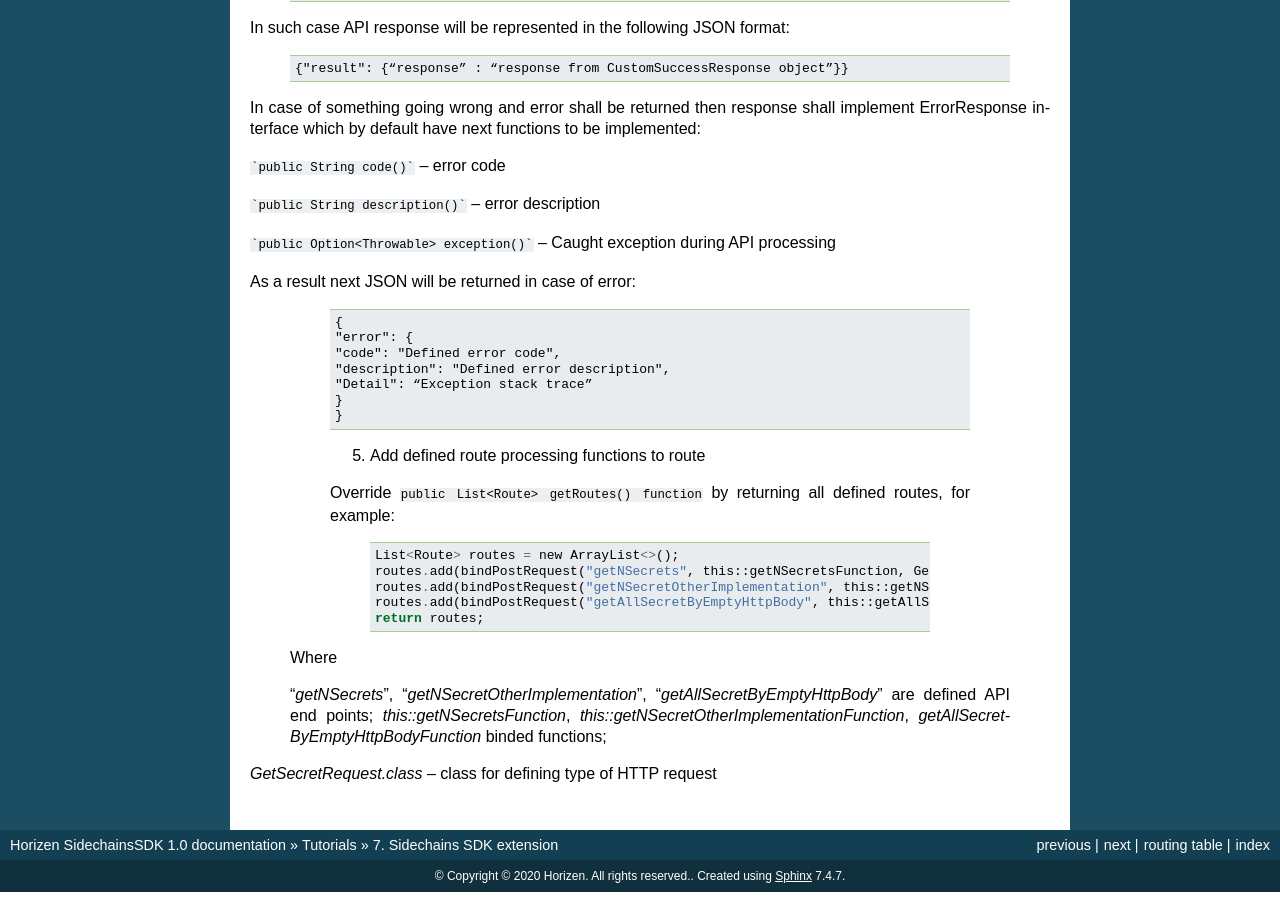
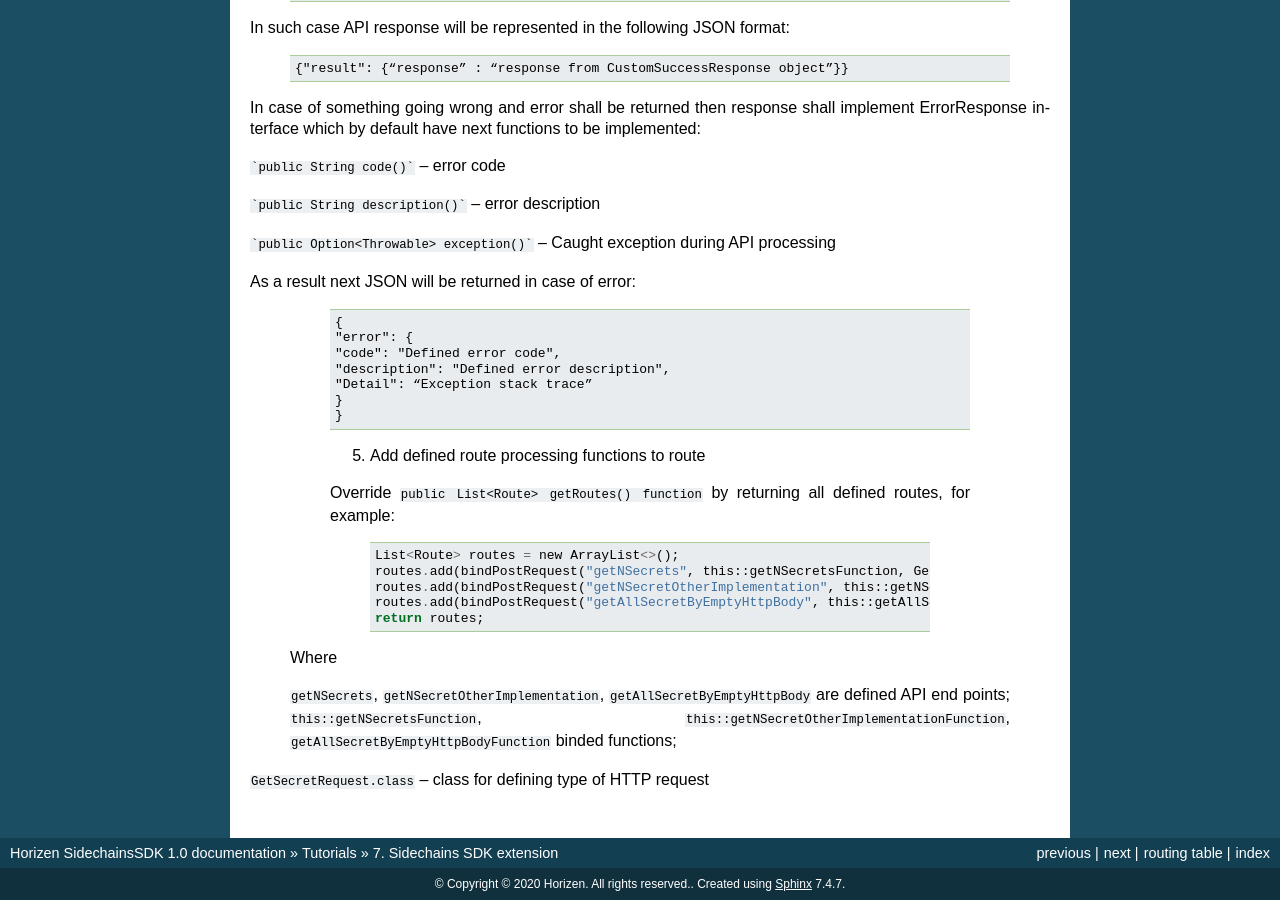
Before and after one commit to megaluck/documentation, a Sphinx documentation site: the page built from docs/introduction/07-Sidechain-SDK-extension.rst, in a window 1280 px wide and 900 px high, scrolled down 9250 px. Built offline with Sphinx 7.4.7, drawn with Linux system fonts in a browser that asks for light colours.

```diff
--- a/docs/introduction/07-Sidechain-SDK-extension.rst
+++ b/docs/introduction/07-Sidechain-SDK-extension.rst
@@ -479,5 +479,5 @@ As a result next JSON will be returned in case of error:
 
  Where
 
- "*getNSecrets*", "*getNSecretOtherImplementation*", "*getAllSecretByEmptyHttpBody*" are defined API end points; *this::getNSecretsFunction*, *this::getNSecretOtherImplementationFunction*, *getAllSecretByEmptyHttpBodyFunction* binded functions;
-*GetSecretRequest.class* -- class for defining type of HTTP request
+ ``getNSecrets``, ``getNSecretOtherImplementation``, ``getAllSecretByEmptyHttpBody`` are defined API end points; ``this::getNSecretsFunction``, ``this::getNSecretOtherImplementationFunction``, ``getAllSecretByEmptyHttpBodyFunction`` binded functions;
+``GetSecretRequest.class`` -- class for defining type of HTTP request
```
